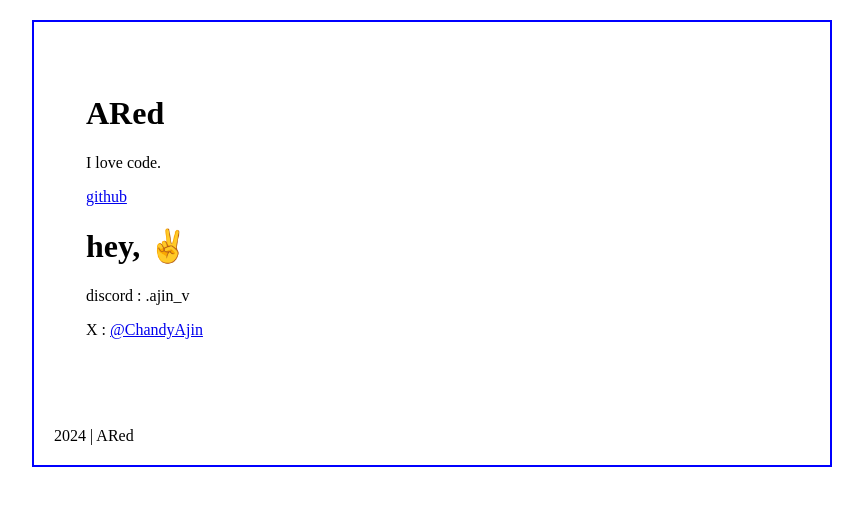
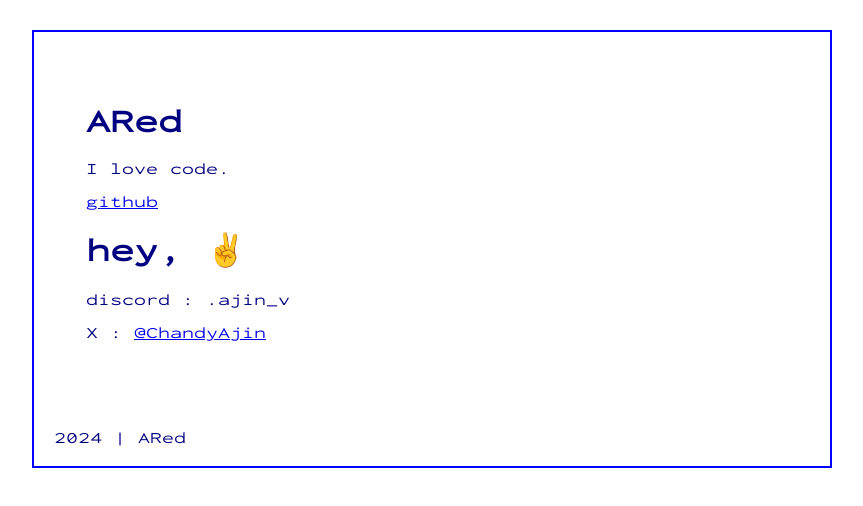
Before and after one commit to aajinn/0Ared, a SvelteKit app: page / in a window 1280 px wide. Shown: the top 506 px of the page, without its empty margins (208-1071 px from the left). Built offline with nearby package versions, Linux system fonts and the light colour scheme.

Commit message:
change to global to body

```diff
--- a/src/style/main.css
+++ b/src/style/main.css
@@ -5,7 +5,7 @@
     font-style: normal;
     font-stretch: extra-expanded;
 }
-:global(body) {
+body {
     font-family: "common", sans-serif;
     background-repeat: repeat;
     margin: 0;
```
